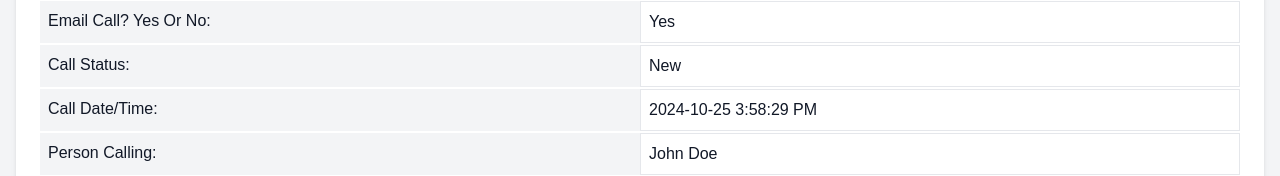
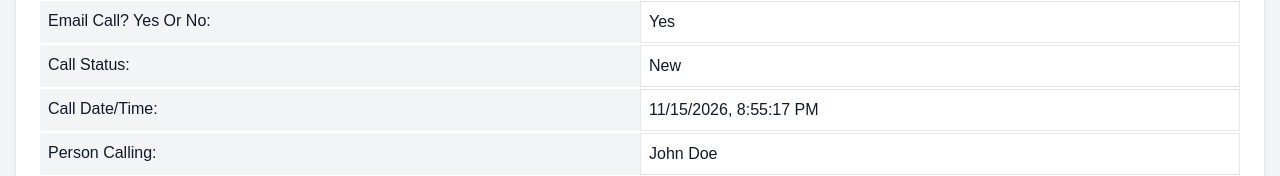
Before and after one commit to ysfpcm/autologger, a Next.js app: page / in a window 1280 px wide. Shown: the part 415-591 px from the top of the page. Built offline with nearby package versions, Linux system fonts and the light colour scheme.

Commit message:
Refresh the call date for each new call (#15)

```diff
--- /dev/null
+++ b/app/call-date.ts
@@ -0,0 +1,3 @@
+export function formatCallDate(date = new Date()) {
+  return date.toLocaleString();
+}
--- a/app/page.tsx
+++ b/app/page.tsx
@@ -2,6 +2,7 @@
 
 import { useEffect, useRef, useState, type FormEvent } from 'react'
 import { motion } from 'framer-motion'
+import { formatCallDate } from './call-date'
 import { createDailyGenerationLimit, DAILY_GENERATION_LIMIT, GENERATION_STORAGE_KEY } from './daily-generation-limit'
 
 const MOCK_CALL_LOGS = [
@@ -45,13 +46,15 @@ const CALL_TYPES = [
 const CALL_DETAILS = [
   { label: 'Email Call? Yes Or No:', value: 'Yes' },
   { label: 'Call Status:', value: 'New' },
-  { label: 'Call Date/Time:', value: '2024-10-25 3:58:29 PM' },
+  { label: 'Call Date/Time:', value: '' },
   { label: 'Person Calling:', value: 'John Doe' },
   { label: 'Contact Email Address For Follow Up:', value: 'john.doe@example.com' },
   { label: 'Phone Back To Merchant For Follow-Up:', value: '123-456-7890' },
   { label: 'Call Topic:', value: 'Technical Support Call' },
   { label: 'CHECK TO ADD TASK FOR RETURN CALL/FOLLOW UP:', value: '' }
 ];
+
+const CALL_DATE_INDEX = 2;
 
 type SavedCallLog = {
   callType: string;
@@ -73,9 +76,13 @@ export default function Component() {
   const [hasGeneratedCurrentLog, setHasGeneratedCurrentLog] = useState(false);
   const [savedLogs, setSavedLogs] = useState<SavedCallLog[]>([]);
   const [submissionError, setSubmissionError] = useState<string | null>(null);
+  const [callDate, setCallDate] = useState('');
   const generationInterval = useRef<ReturnType<typeof setInterval> | null>(null);
   const warningTimeout = useRef<ReturnType<typeof setTimeout> | null>(null);
   const generationLimit = useRef(createDailyGenerationLimit(null));
+  useEffect(() => {
+    setCallDate(formatCallDate());
+  }, []);
 
   useEffect(() => {
     try {
@@ -178,6 +185,7 @@ export default function Component() {
   };
 
   const resetCallLog = () => {
+    setCallDate(formatCallDate());
     if (generationInterval.current !== null) {
       clearInterval(generationInterval.current);
       generationInterval.current = null;
@@ -248,7 +256,9 @@ export default function Component() {
                     <input
                       id={`detail-${index}`}
                       name={`detail-${index}`}
-                      defaultValue={field.value}
+                      value={index === CALL_DATE_INDEX ? callDate : undefined}
+                      onChange={index === CALL_DATE_INDEX ? (event) => setCallDate(event.target.value) : undefined}
+                      defaultValue={index === CALL_DATE_INDEX ? undefined : field.value}
                       className="w-full p-2 border text-gray-900"
                     />
                   </div>
```
Also changed, not shown: 1 other file (tests, documents, lock files or other folders).
